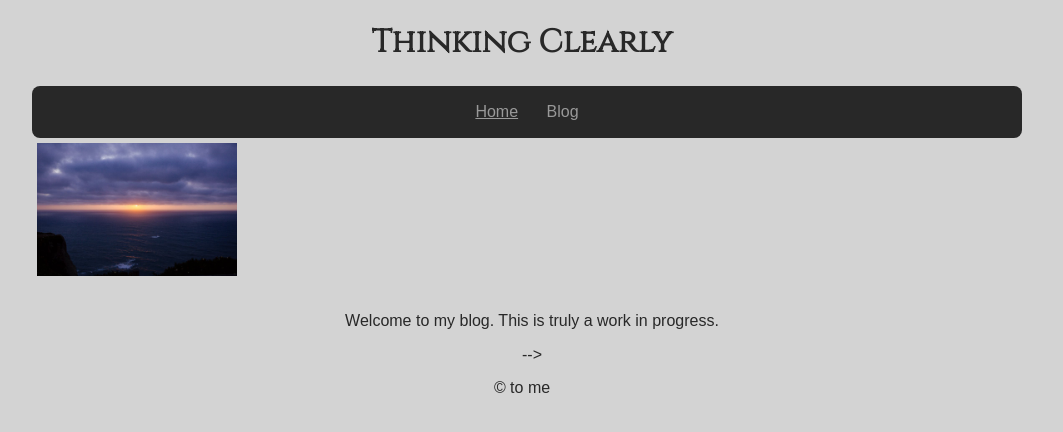
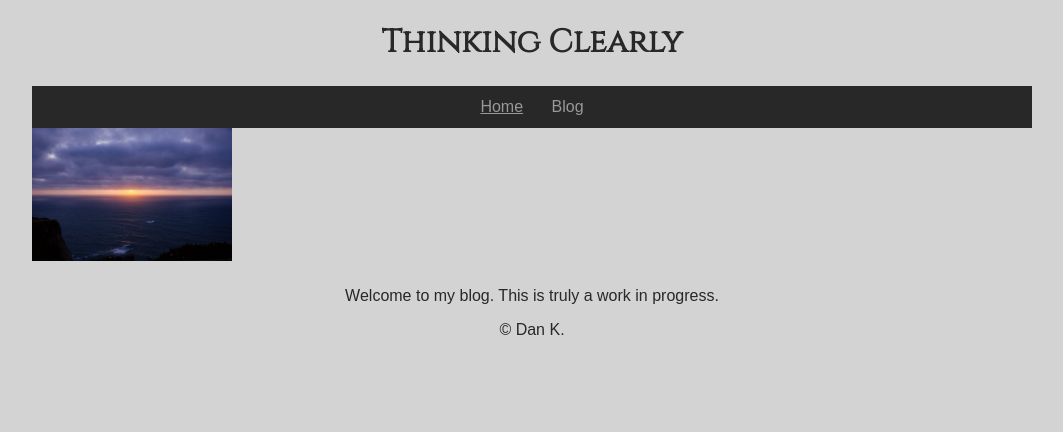
Before and after one commit to dekay2001/dekay2001.github.io, a Jekyll site: the page built from index.md, in a window 1280 px wide. Shown: the top 432 px of the page, without its empty margins (108-1171 px from the left). Built offline with Jekyll 4.4.1, drawn with Linux system fonts in a browser that asks for light colours; some web fonts are replaced; our own code applies the rules of GitHub Pages for plain Markdown files.

Commit message:
Removed border radius and padding from styling

```diff
--- a/_config.yml
+++ b/_config.yml
@@ -1,3 +1,3 @@
 theme: jekyll-theme-cayman
-title: "Blogging as an Outlet"
+title: "Think Clearly"
 description: "A work in progress, this page and myself."
--- a/_layouts/default.html
+++ b/_layouts/default.html
@@ -25,26 +25,21 @@
     <main id="home_content" class="content">
         <!-- Left -->
         <div id="left">
-          <!-- {{ 'logo.png' | asset_url | img_tag: 'The Soap Store', 'css--class1 css--class2' }}
-          <img src="//cdn.shopify.com/s/files/1/0222/9076/t/10/assets/logo.png?796" alt="The Soap Store" class="css--class1 css--class2">
-          <img src="{{ 'logo.png' | asset_url }}" alt="The Soap Store" class="css--class1 css--class2" id="logo">
-          -->
-            <img id="blog-main-pic" src="/assets/images/main.jpg"alt="Sunset over the pacific eastern most point in europe">
-              <!-- <img id="blog-main-pic" src="{{ 'main.jpg' | asset_url }}"alt="Sunset over the pacific eastern most point in europe"> -->
+          <img id="blog-main-pic" src="/assets/images/main.jpg"alt="Sunset over the pacific eastern most point in europe">
         </div>
         <!-- Middle -->
         <div id="middle" >
           <h1>{{ page.title }}</h1>
           <section>
           {{ content }}
-          </section> -->
+          </section>
         </div>
         <!--Right -->
         <div id="right">
         </div>
     </main>
     <footer>
-      &copy; to me
+      &copy; Dan K.
     </footer>
   </body>
 </html>
--- a/assets/css/responsive.css
+++ b/assets/css/responsive.css
@@ -1,7 +1,7 @@
 /*Smallest display for wide menu with 4 items across*/
 @media only screen and (min-width:451px) {
   header, nav, footer{
-    width:98%;
+    width:100%;
   }
   nav a{
     display:inline-block;
--- a/assets/css/style.css
+++ b/assets/css/style.css
@@ -39,8 +39,6 @@ nav a{
 }
 nav{
     background-color: #282828;
-    padding: 5px 5px;
-    border-radius: 8px;
 }
 .navbarlink {
     text-decoration: none;
@@ -53,5 +51,4 @@ main div{
     text-align: center;
     width: 100%;
     margin: auto;
-    padding: 5px 5px;
 }
```
